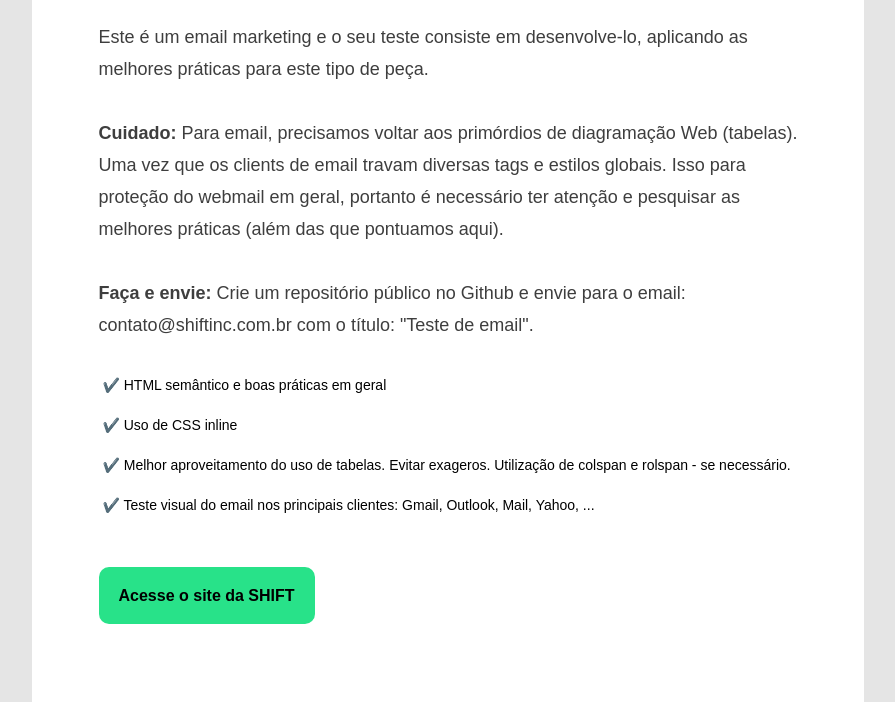
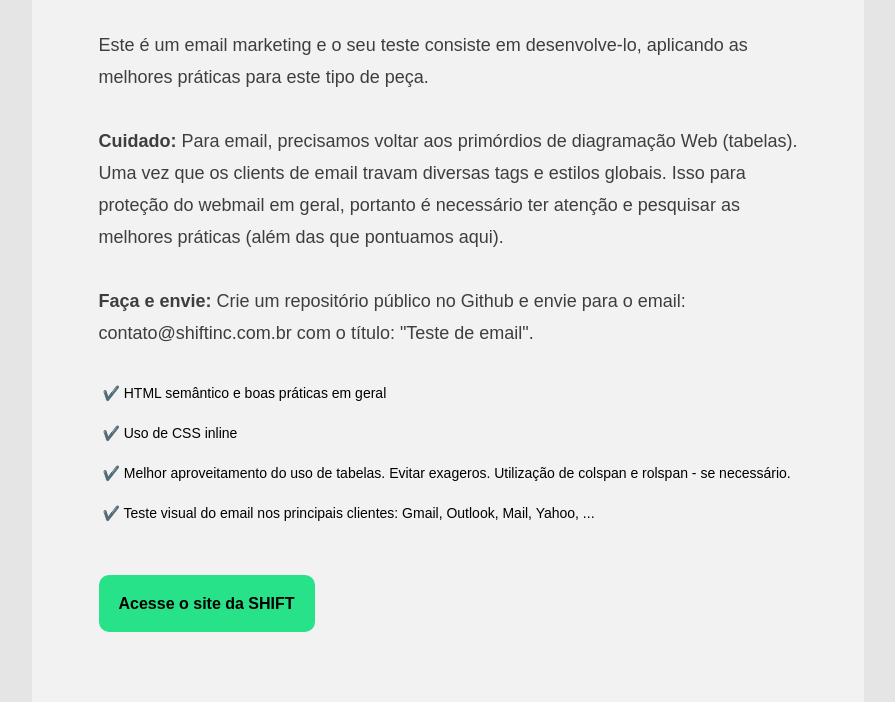
Before and after one commit to cassyel/Email-Marketing-Raiz, a plain HTML site: page index.html in a window 1280 px wide. Shown: the part 830-1532 px from the top of the page, without its empty margins (192-1087 px from the left). Drawn offline with Linux system fonts and the light colour scheme.

Commit message:
Fix Color

```diff
--- a/index.html
+++ b/index.html
@@ -6,7 +6,7 @@
   <meta name="viewport" content="width=device-width, initial-scale=1.0">
   <title>Shift INC</title>
 </head>
-<body style="background-color: #E5E5E5; display: flex; justify-content: center; width: 848px; margin: 0 auto;">
+<body style="background-color: #E5E5E5; display: flex; justify-content: center;">
   <div style="margin:0px auto;max-width:848px;">
     <table style=" width: 100%; border-spacing: 0; border-radius: 0.5em; overflow: hidden;"> <!--border-spacing: 0;-->
       <thead style="background-color: #3E3E3E;">
@@ -39,7 +39,7 @@
           <td colspan="4" />
         </tr>
       </thead>
-      <tbody style="background-color: #ffffff;">
+      <tbody style="background-color: #F2F2F2;">
         <tr style="height: 64px;"> <!--spacer 64px-->
           <td colspan="4" />
         </tr>
```
